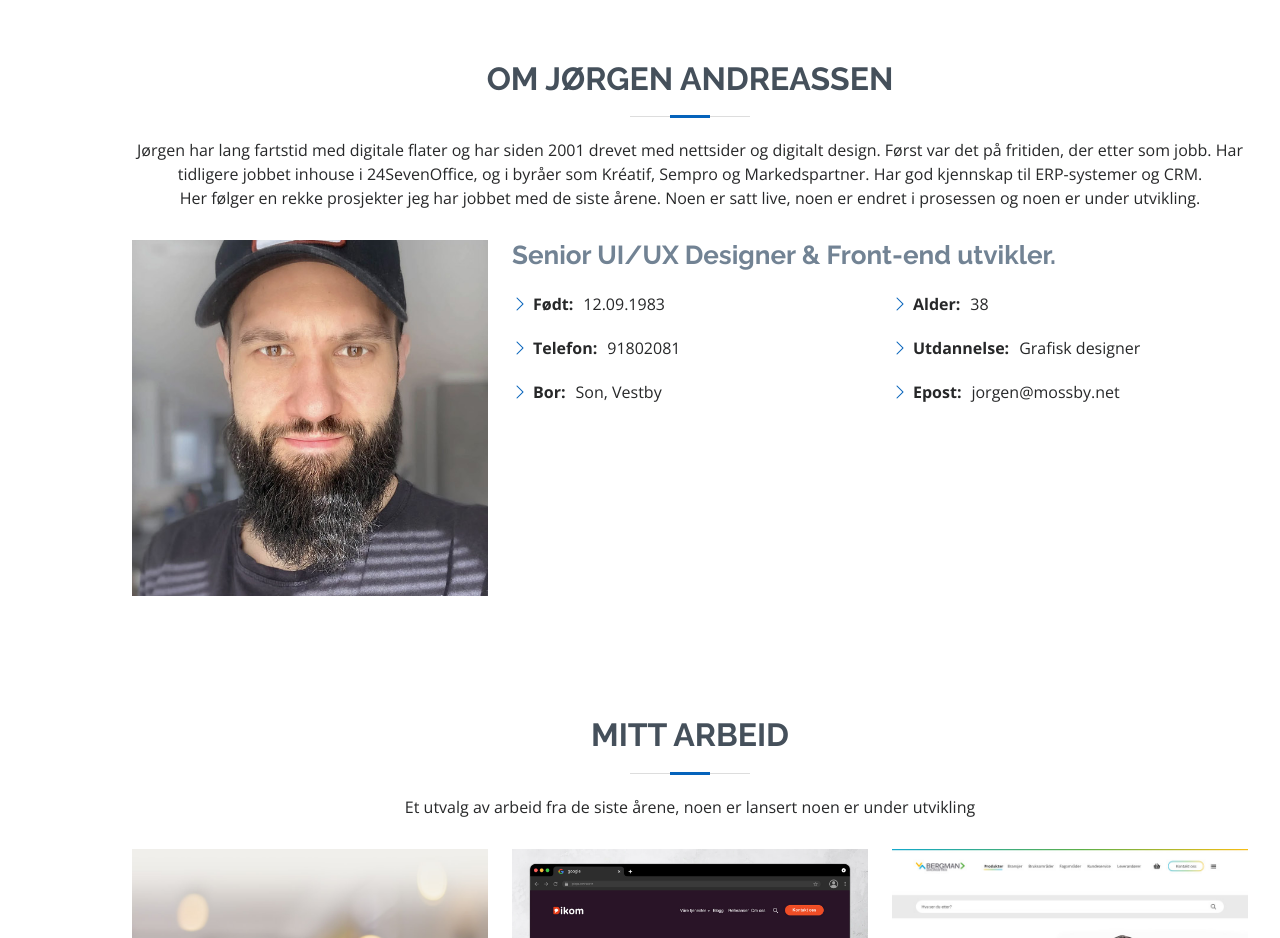
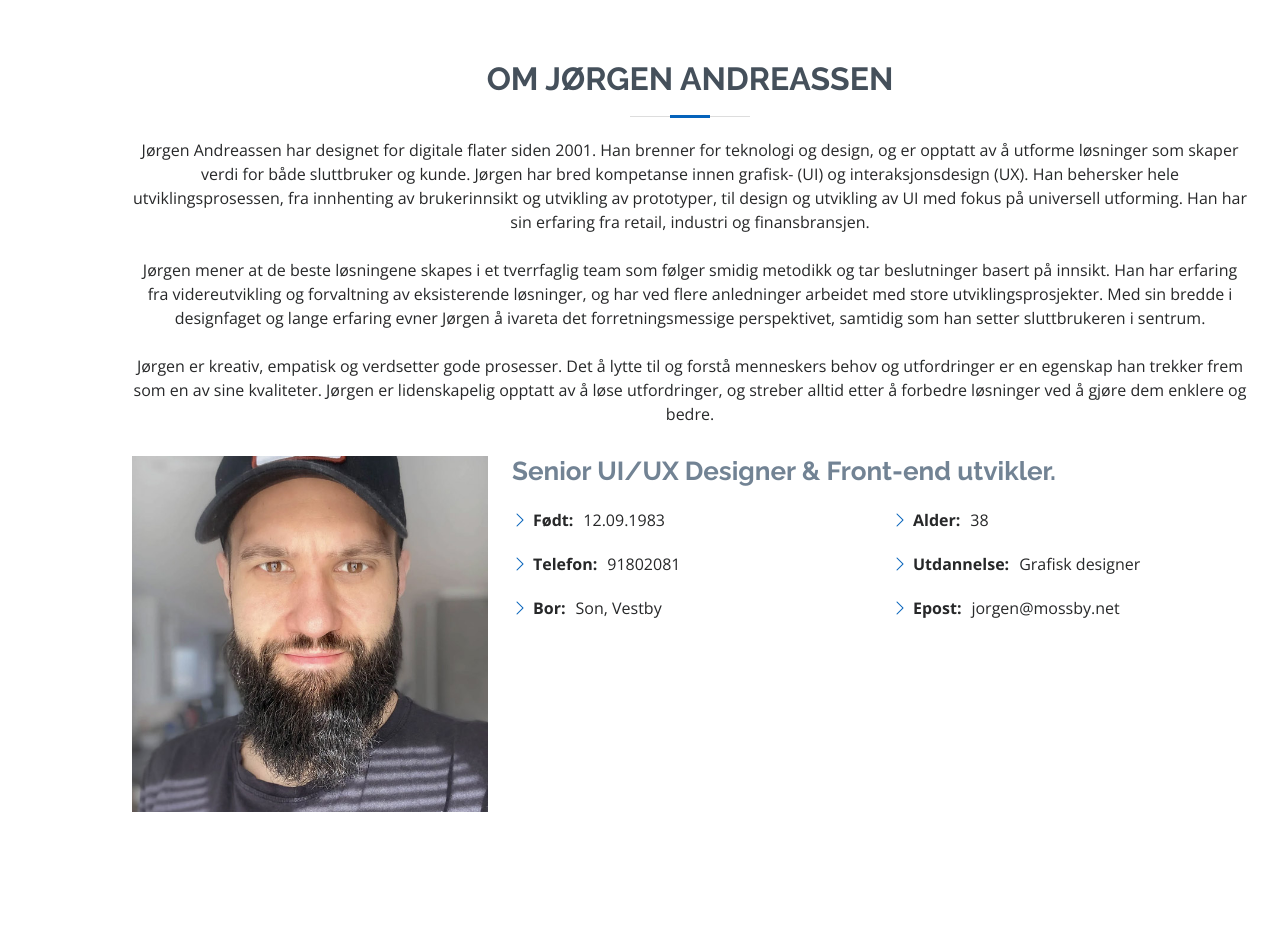
Before and after one commit to jorgenjorgen/designwork, a plain HTML site: page index.html in a window 1280 px wide. Shown: the part 800-1738 px from the top of the page. Drawn offline with nearby package versions, Linux system fonts and the light colour scheme.

Commit message:
About me update

```diff
--- a/index.html
+++ b/index.html
@@ -75,15 +75,13 @@
         <div class="section-title">
           <h2>Om Jørgen Andreassen</h2>
           <p>
-            Jørgen har lang fartstid med digitale flater og
-            har siden 2001 drevet med nettsider og digitalt design.
-            Først var det på fritiden, der etter som jobb.
-            Har tidligere jobbet inhouse i 24SevenOffice,
-            og i byråer som Kréatif, Sempro og Markedspartner.
-            Har god kjennskap til ERP-systemer og CRM. <br>
+            Jørgen Andreassen har designet for digitale flater siden 2001. Han brenner for teknologi og design, og er opptatt av å utforme løsninger som skaper verdi for både sluttbruker og kunde. Jørgen har bred kompetanse innen grafisk- (UI) og interaksjonsdesign (UX). Han behersker hele utviklingsprosessen, fra innhenting av brukerinnsikt og utvikling av prototyper, til design og utvikling av UI med fokus på universell utforming. Han har sin erfaring fra retail, industri og finansbransjen.
+<br><br>
+            Jørgen mener at de beste løsningene skapes i et tverrfaglig team som følger smidig metodikk og tar beslutninger basert på innsikt. Han har erfaring fra videreutvikling og forvaltning av eksisterende løsninger, og har ved flere anledninger arbeidet med store utviklingsprosjekter. Med sin bredde i designfaget og lange erfaring evner Jørgen å ivareta det forretningsmessige perspektivet, samtidig som han setter sluttbrukeren i sentrum.
+             <br><br>
+            Jørgen er kreativ, empatisk og verdsetter gode prosesser. Det å lytte til og forstå menneskers behov og utfordringer er en egenskap han trekker frem som en av sine kvaliteter. Jørgen er lidenskapelig opptatt av å løse utfordringer, og streber alltid etter å forbedre løsninger ved å gjøre dem enklere og bedre.
 
-            Her følger en rekke prosjekter jeg har jobbet med de siste årene.
-            Noen er satt live, noen er endret i prosessen og noen er under utvikling.
+
 
 
 
```
Also changed, not shown: 1 other file.
